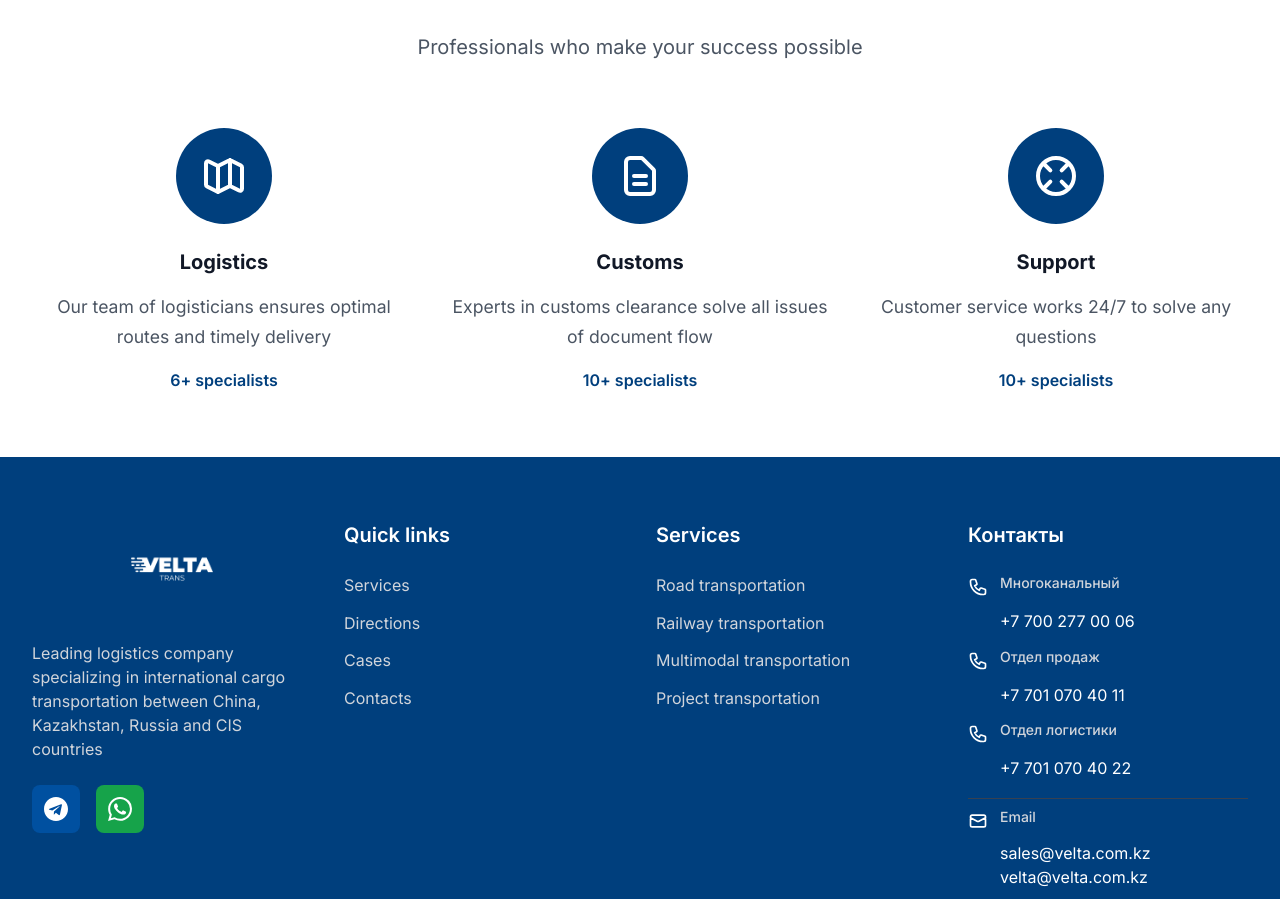
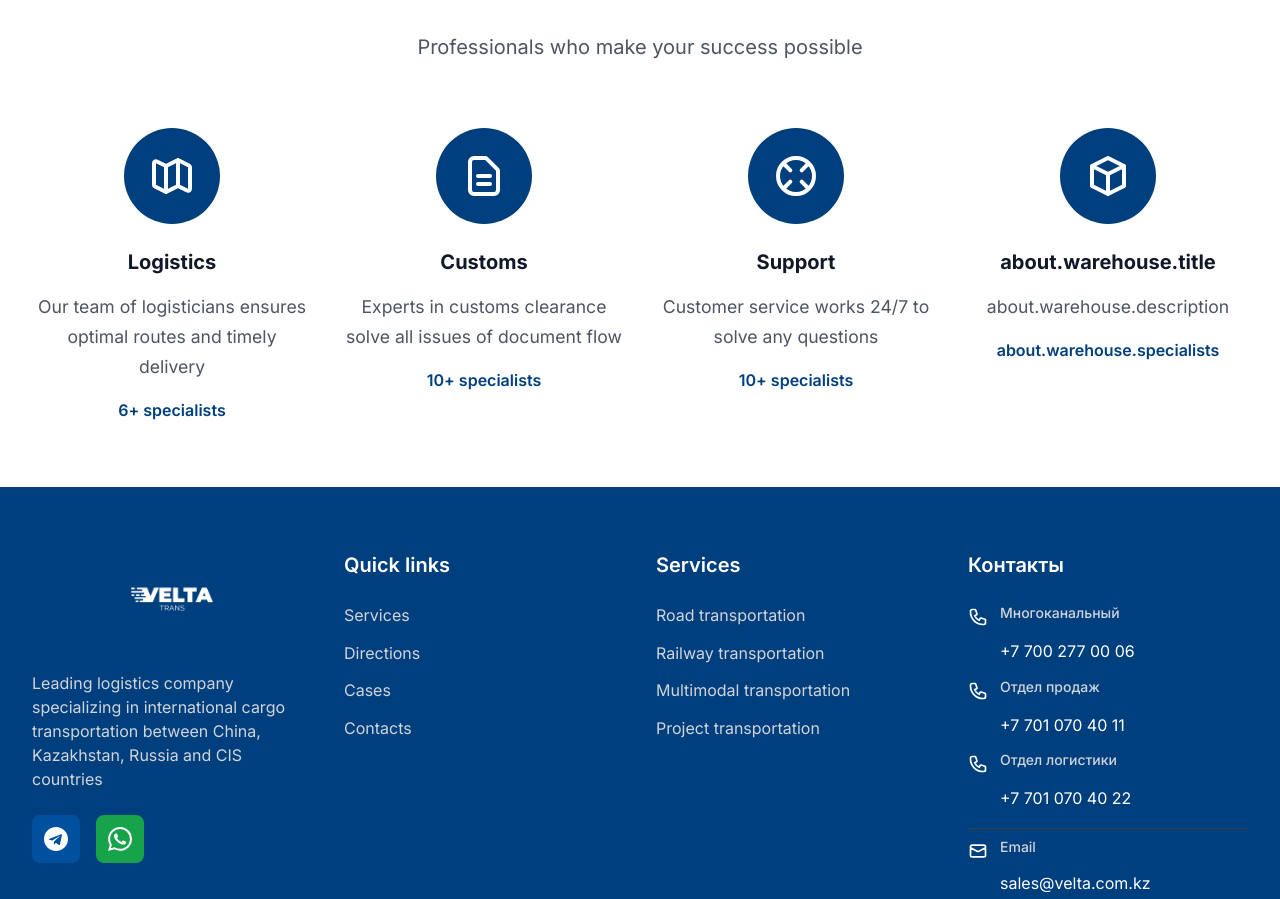
Before and after one commit to Allexndr/veltatrans, a Next.js app: page /en/about in a window 1280 px wide. Shown: the part 2680-3579 px from the top of the page. Built offline with nearby package versions, Linux system fonts and the light colour scheme.

Commit message:
Расширено описание таможни и добавлен блок 'Склад' с информацией о собственных складах на пограничном переходе Хоргос-Нурлы Жол

```diff
--- a/messages/ru.json
+++ b/messages/ru.json
@@ -45,7 +45,7 @@
     },
     "advantages": {
       "title": "Почему выбирают нас",
-      "subtitle": "Более 1175 выполненных перевозок ежегодно с гарантией сроков и круглосуточным отслеживанием",
+      "subtitle": "",
       "guarantee": {
         "title": "Гарантия сроков",
         "description": "Круглосуточное 24/7 отслеживание и контроль сроков доставки на всех этапах"
@@ -173,7 +173,7 @@
     },
     "whyChooseUs": {
       "title": "Почему выбирают нас",
-      "subtitle": "Более 1175 выполненных перевозок ежегодно с гарантией сроков и круглосуточным отслеживанием",
+      "subtitle": "",
       "guarantee": {
         "title": "Гарантия сроков",
         "description": "Круглосуточное 24/7 отслеживание и контроль сроков доставки"
@@ -860,13 +860,18 @@
     },
     "customs": {
       "title": "Таможня",
-      "description": "Эксперты по таможенному оформлению решают любые вопросы документооборота",
+      "description": "Эксперты по таможенному оформлению решают любые вопросы документооборота, транзитного и экспортного оформления (спец разрешения)",
       "specialists": "10+ специалистов"
     },
     "support": {
       "title": "Поддержка",
       "description": "Клиентский сервис работает 24/7 для решения любых вопросов",
       "specialists": "10+ специалистов"
+    },
+    "warehouse": {
+      "title": "Склад",
+      "description": "Имеем собственные склады на пограничном переходе Хоргос-Нурлы Жол",
+      "specialists": "Собственная инфраструктура"
     }
   },
   "certificates": {
--- a/src/app/[locale]/about/page.tsx
+++ b/src/app/[locale]/about/page.tsx
@@ -214,7 +214,7 @@ export default function AboutPage() {
               </p>
             </div>
 
-            <div className="grid grid-cols-1 md:grid-cols-3 gap-8">
+            <div className="grid grid-cols-1 md:grid-cols-2 lg:grid-cols-4 gap-8">
               <div className="text-center">
                 <div className="w-24 h-24 bg-velta-navy rounded-full flex items-center justify-center mx-auto mb-6">
                   <svg className="w-12 h-12 text-white" fill="none" stroke="currentColor" viewBox="0 0 24 24">
@@ -247,6 +247,17 @@ export default function AboutPage() {
                 <p className="text-gray-600 mb-4">{t('support.description')}</p>
                 <div className="text-velta-navy font-semibold">{t('support.specialists')}</div>
               </div>
+
+              <div className="text-center">
+                <div className="w-24 h-24 bg-velta-navy rounded-full flex items-center justify-center mx-auto mb-6">
+                  <svg className="w-12 h-12 text-white" fill="none" stroke="currentColor" viewBox="0 0 24 24">
+                    <path strokeLinecap="round" strokeLinejoin="round" strokeWidth={2} d="M20 7l-8-4-8 4m16 0l-8 4m8-4v10l-8 4m0-10L4 7m8 4v10M4 7v10l8 4" />
+                  </svg>
+                </div>
+                <h3 className="text-xl font-bold text-gray-900 mb-4">{t('warehouse.title')}</h3>
+                <p className="text-gray-600 mb-4">{t('warehouse.description')}</p>
+                <div className="text-velta-navy font-semibold">{t('warehouse.specialists')}</div>
+              </div>
             </div>
           </div>
         </section>
```
